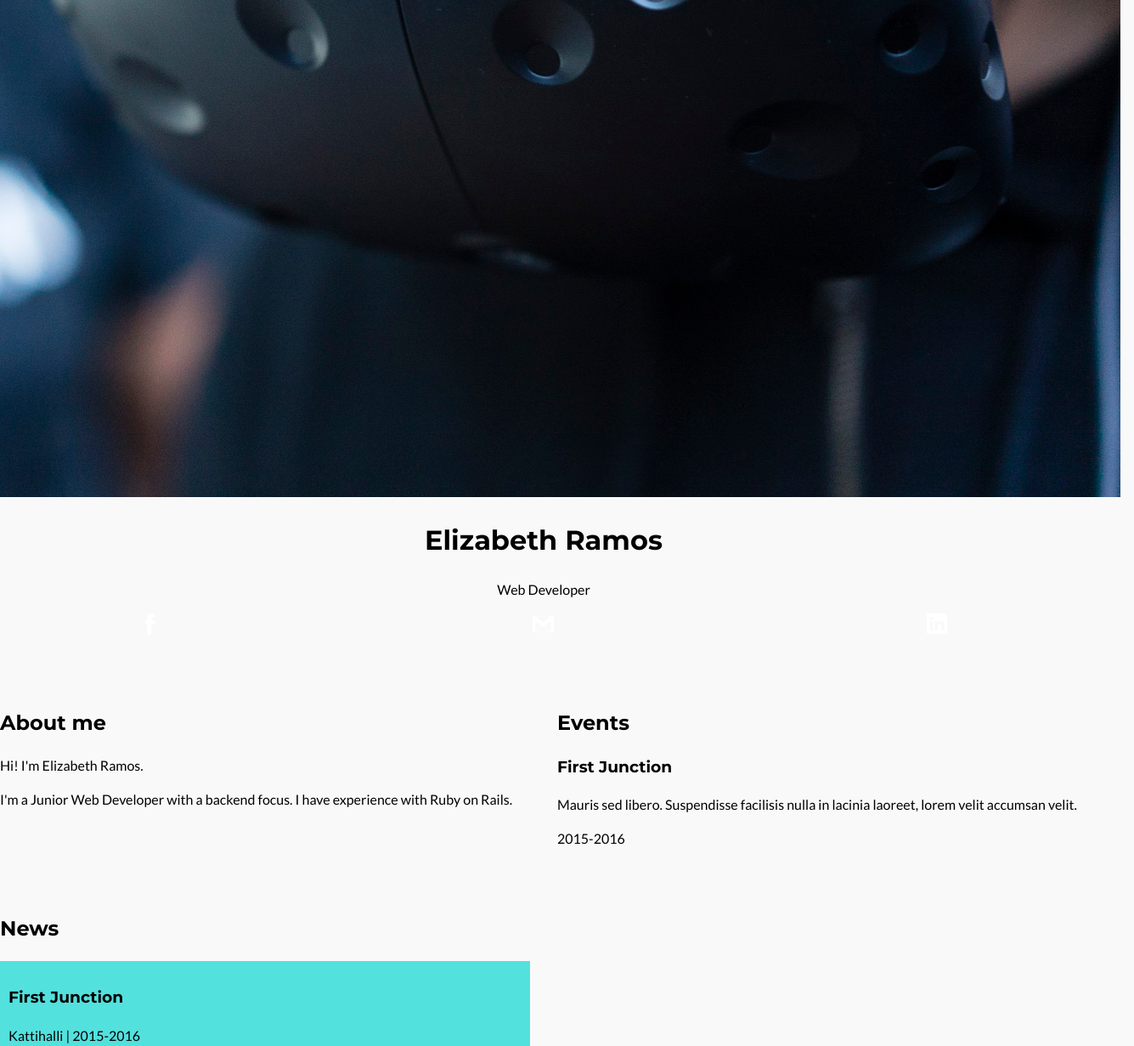
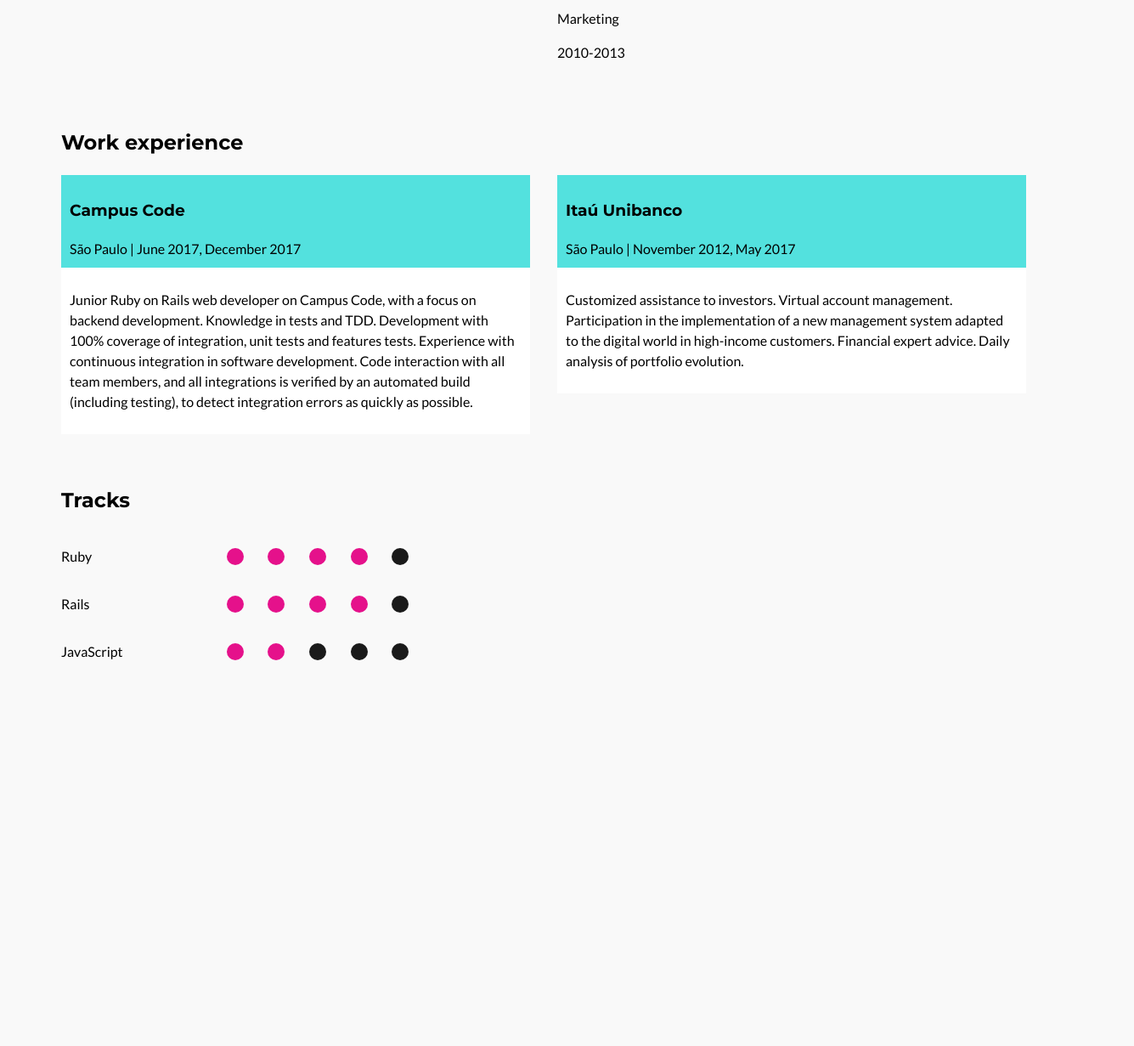
Before and after one commit to ElizabethRamos/portfolio-page, a plain HTML site: page index.html in a window 1280 px wide. Shown: the part 773-2004 px from the top of the page at 85% size, 1335 px wide, since content can reach past the window. After the commit the page ends 1628 px from the top, so only its background shows below. Drawn offline with nearby package versions, Linux system fonts and the light colour scheme.

Commit message:
Change index

```diff
--- a/index.html
+++ b/index.html
@@ -10,9 +10,9 @@
         <!-- Place favicon.ico in the root directory -->
 
         <link rel="stylesheet" href="css/normalize.css">
+        <link rel="stylesheet" href="css/flexboxgrid.css">
         <link rel="stylesheet" href="css/main.css">
-        <link rel="stylesheet" href="css/flexboxgrid.css">
-        <!--- you can change these fonts -->
+        <!-- you can change these fonts -->
         <link href="https://fonts.googleapis.com/css?family=Lato|Montserrat:700" rel="stylesheet">
     </head>
     <body>
@@ -20,53 +20,71 @@
             <p class="browserupgrade">You are using an <strong>outdated</strong> browser. Please <a href="https://browsehappy.com/">upgrade your browser</a> to improve your experience and security.</p>
         <![endif]-->
         <div class="container-fluid">
-            <div class="heading-wrapper row center-xs middle-xs">
-                <div class="heading-info">
-                    <img class="heading-image" src="img/junction_lit.jpg" alt="">
+            <div class="hero-wrapper row center-xs middle-xs">
+                <div class="hero-container">
+                    <img class="hero-image" src="img/eliza.png" alt="">
                     <h1>Elizabeth Ramos</h1>
                     <p>Web Developer</p>
                     <div class="row middle-xs">
-                        <div class="col-xs-4"><a href=""><img src="img/facebook.png" alt=""></a></div>
+                        <div class="col-xs-4"><a target="_blank" href="https://www.facebook.com/elizaclr"><img src="img/facebook.png" alt=""></a></div>
                         <div class="col-xs-4"><a href=""><img src="img/gmail.png" alt=""></a></div>
-                        <div class="col-xs-4"><a href=""><img src="img/linkedin.png" alt=""></a></div>
+                        <div class="col-xs-4"><a target="_blank" href="https://www.linkedin.com/in/elizabeth-ramos/"><img src="img/linkedin.png" alt=""></a></div>
                     </div>
                 </div>
             </div>
         </div>
-        <div class="this-needs-to-be-changed">
+        <div class="container">
             <div id="info">
                 <div class="row">
                     <div class="col-md-6">
-                        <h2>About me</h2>
+                        <h2>About</h2>
                         <p>
-                           Hi! I'm Elizabeth Ramos.
+                             Hello, I'm Elizabeth Ramos. I'm a developer with focus in Backend.
                         </p>
                         <p>
-                           I'm a Junior Web Developer with a backend focus.
-                           I have experience with Ruby on Rails.
+
                         </p>
                     </div>
                     <div class="col-md-6">
-                        <h2>Events</h2>
+                        <h2>Education</h2>
                         <div class="event">
-                            <h3>First Junction</h3>
-                            <p>Mauris sed libero. Suspendisse facilisis nulla in lacinia laoreet, lorem velit accumsan velit. </p>
-                            <p>2015-2016</p>
+                            <h3>Universidade Paulista</h3>
+                            <p>Marketing</p>
+                            <p>2010-2013</p>
                         </div>
                     </div>
                 </div>
             </div>
             <div id="news">
-                <h2>News</h2>
+                <h2>Work experience</h2>
                 <div class="row">
                     <div class="col-md-6">
                         <div class="article">
                             <div class="header">
-                                <h3>First Junction</h3>
-                                <span class="published">Kattihalli | 2015-2016</span>
+                                <h3>Campus Code</h3>
+                                <span class="published">São Paulo | June 2017, December 2017</span>
                             </div>
                             <div class="content">
-                                <p>Mauris sed libero. Suspendisse facilisis nulla in lacinia laoreet, lorem velit accumsan velit vel mattis libero nisl et sem. Proin interdum maecenas massa turpis sagittis in, interdum non lobortis vitae massa</p>
+                                <p>Junior Ruby on Rails web developer on Campus Code, with a focus on backend development.
+                                  Knowledge in tests and TDD. Development with 100% coverage of integration,
+                                  unit tests and features tests. Experience with continuous integration in software development.
+                                  Code interaction with all team members, and all integrations is verified by an automated build (including testing),
+                                  to detect integration errors as quickly as possible.</p>
+                            </div>
+                        </div>
+                    </div>
+                    <div class="col-md-6">
+                        <div class="article">
+                            <div class="header">
+                                <h3>Itaú Unibanco</h3>
+                                <span class="published">São Paulo | November 2012, May 2017</span>
+                            </div>
+                            <div class="content">
+                                <p>Customized assistance to investors.
+                                  Virtual account management.
+                                  Participation in the implementation of a new management system adapted to the digital world in high-income customers.
+                                  Financial expert advice.
+                                  Daily analysis of portfolio evolution.</p>
                             </div>
                         </div>
                     </div>
@@ -78,13 +96,53 @@
                     <div class="col-md-6 col-xs-12">
                         <div class="row middle-xs">
                             <div class="col-xs-4">
-                                <p>Big data</p>
+                                <p>Ruby</p>
+                            </div>
+                            <div class="col-xs-1">
+                                <div class="dot purple"></div>
+                            </div>
+                            <div class="col-xs-1">
+                                <div class="dot purple"></div>
+                            </div>
+                            <div class="col-xs-1">
+                                <div class="dot purple"></div>
+                            </div>
+                            <div class="col-xs-1">
+                                <div class="dot purple"></div>
                             </div>
                             <div class="col-xs-1">
                                 <div class="dot"></div>
                             </div>
+                        </div>
+                        <div class="row middle-xs">
+                            <div class="col-xs-4">
+                                <p>Rails</p>
+                            </div>
+                            <div class="col-xs-1">
+                                <div class="dot purple"></div>
+                            </div>
+                            <div class="col-xs-1">
+                                <div class="dot purple"></div>
+                            </div>
+                            <div class="col-xs-1">
+                                <div class="dot purple"></div>
+                            </div>
+                            <div class="col-xs-1">
+                                <div class="dot purple"></div>
+                            </div>
                             <div class="col-xs-1">
                                 <div class="dot"></div>
+                            </div>
+                        </div>
+                        <div class="row middle-xs">
+                            <div class="col-xs-4">
+                                <p>JavaScript</p>
+                            </div>
+                            <div class="col-xs-1">
+                                <div class="dot purple"></div>
+                            </div>
+                            <div class="col-xs-1">
+                                <div class="dot purple"></div>
                             </div>
                             <div class="col-xs-1">
                                 <div class="dot"></div>
```
